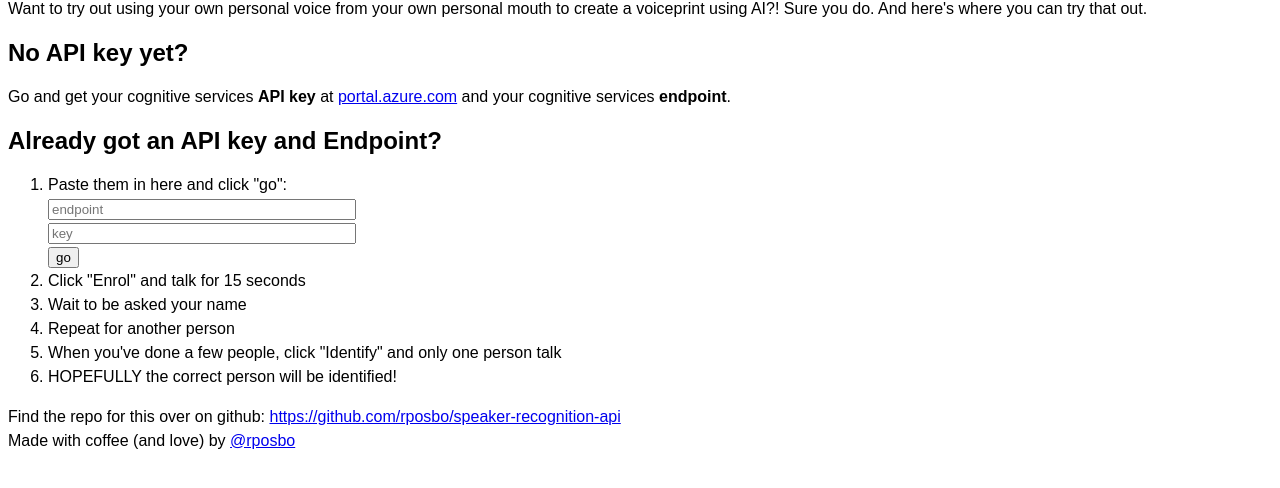
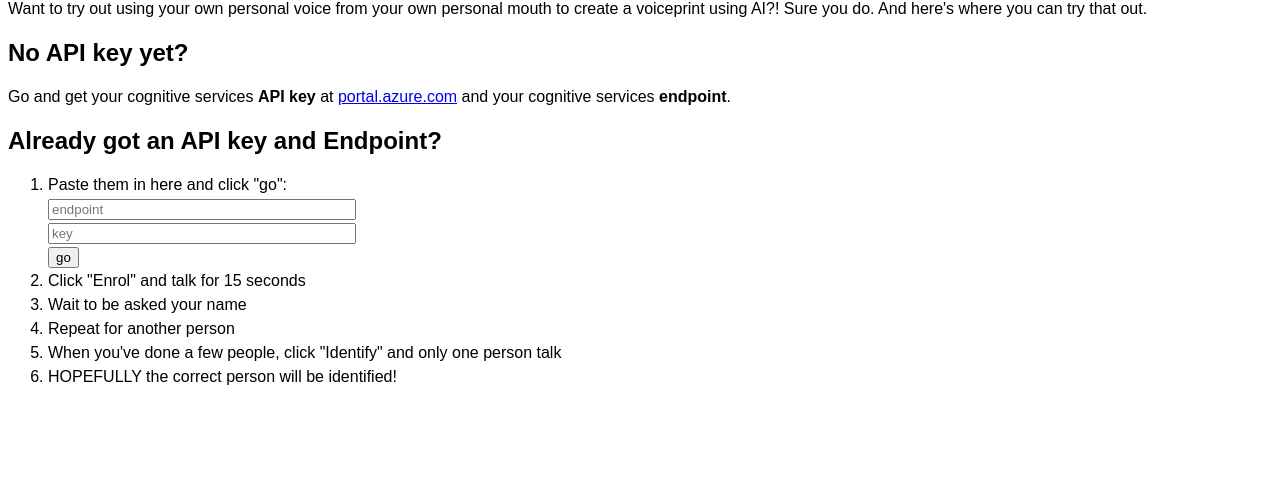
Before and after one commit to applutions/VoicePrint, a plain HTML site: page index.html in a window 1280 px wide. Shown: the part 70-558 px from the top of the page. Drawn offline with Linux system fonts and the light colour scheme.

Commit message:
Update index.html

```diff
--- a/index.html
+++ b/index.html
@@ -35,10 +35,6 @@
             <li>HOPEFULLY the correct person will be identified!</li>
         </ol>
 
-        <footer>
-            Find the repo for this over on github: <a href="https://github.com/rposbo/speaker-recognition-api">https://github.com/rposbo/speaker-recognition-api</a>
-            <br />
-            Made with coffee (and love) by <a href="https://twitter.com/rposbo">@rposbo</a>
-        </footer>
+
     </body>
 </html>
```
